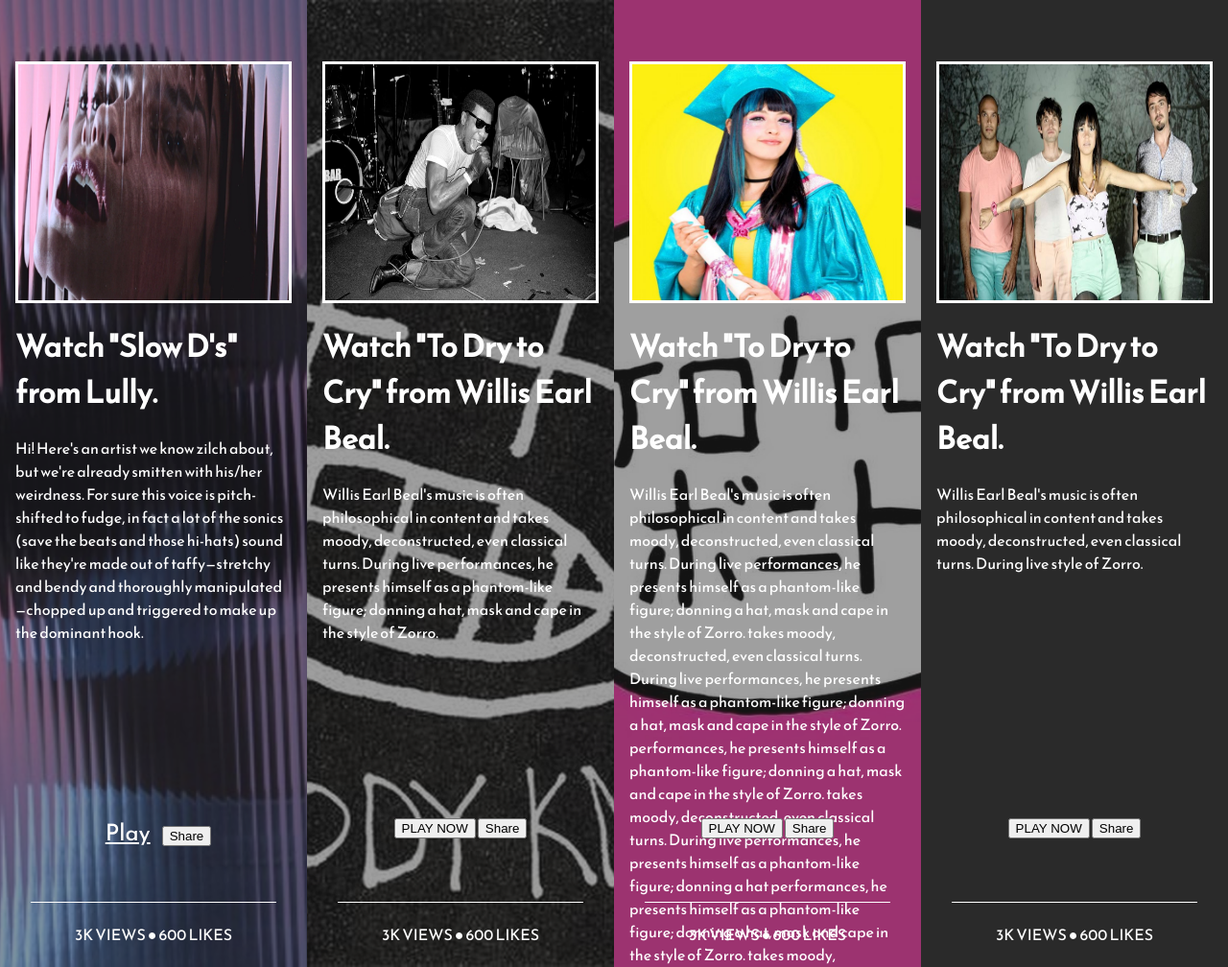
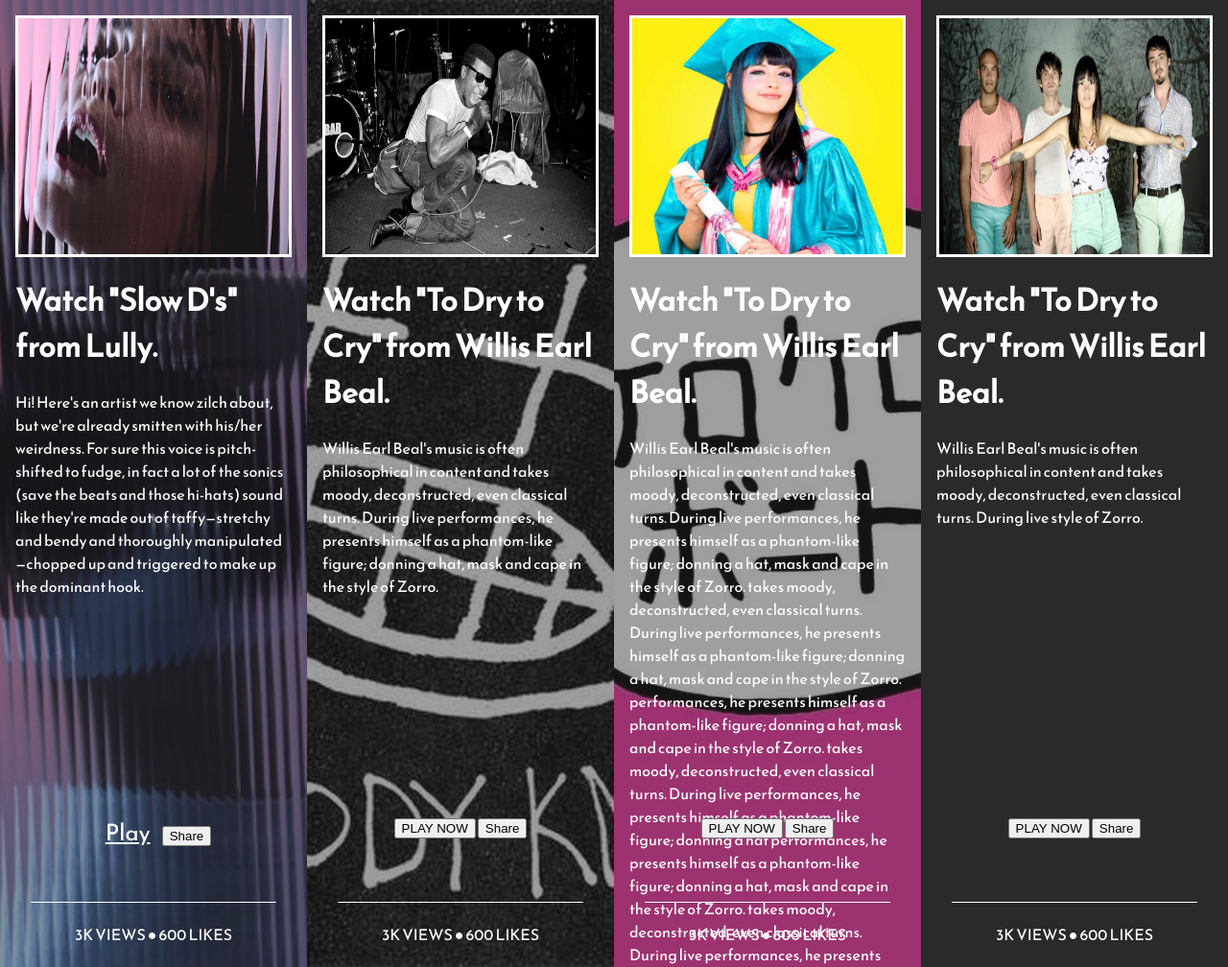
Before and after one commit to frankieGP/CSS-wk3, a plain HTML site: page index.html in a window 1280 px wide. Shown: the top 1008 px of the page at 96% size. Drawn offline with Linux system fonts and the light colour scheme.

Commit message:
tidy up before submission.

```diff
--- a/css/application.css
+++ b/css/application.css
@@ -70,7 +70,7 @@
   width: 90%;
   height: 25%;
   margin: auto;
-  margin-top: 4em;
+  margin-top: 1em;
   display: block;
   border: 3px solid #fff; }
 
@@ -114,8 +114,8 @@
   text-align: center; }
 
 .opaque img {
+  height: 100%;
   width: 100%;
-  height: 100%;
   margin: auto;
   display: block; }
 
```
Also changed, not shown: 1 other file.
